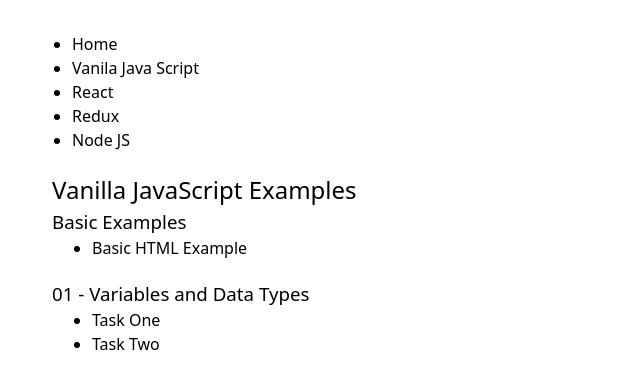
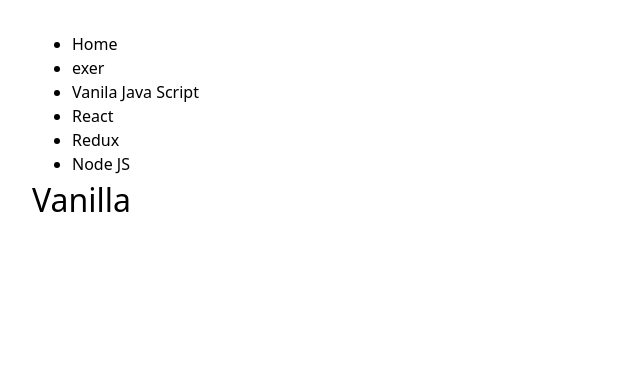
Before and after one commit to ValeriyVinn/exercises, a React (Vite) app: page /vanilla-js in a window 1280 px wide. Shown: the top 388 px of the page, without its empty margins (0-640 px from the left). Built offline with nearby package versions, Linux system fonts and the light colour scheme.

Commit message:
Test menu 1

```diff
--- a/src/App.jsx
+++ b/src/App.jsx
@@ -1,19 +1,22 @@
 import { Routes, Route } from "react-router-dom";
 import "./App.css";
 import SharedLayout from "./components/SharedLayout/SharedLayout";
-import VanillaMenu from "./components/VanillaMenu/VanillaMenu";
+// import VanillaMenu from "./components/VanillaMenu/VanillaMenu";
 
 function App() {
   return (
     <Routes>
       <Route path="/" element={<SharedLayout />}>
         <Route index element={<h1>Home</h1>} />
-        <Route path="/vanilla-js" element={<VanillaMenu/>}></Route>
-        <Route path="/react" element={<h1>React</h1>}></Route>
-        <Route path="/redux" element={<h1>Redux</h1>}></Route>
-        <Route path="/node-js" element={<h1>Node JS</h1>}></Route>
+       <Route path="/exercises" element={<h1>Exercises</h1>}></Route>
+      <Route path="/vanilla-js" element={<h1>Vanilla</h1>}></Route>
+      {/* <Route path="/vanilla-js" element={<VanillaMenu/>}></Route> */}
+      <Route path="/react" element={<h1>React</h1>}></Route>
+      <Route path="/redux" element={<h1>Redux</h1>}></Route>
+      <Route path="/node-js" element={<h1>Node JS</h1>}></Route>
+      <Route path="*" element={<h1>Element not found</h1>} />
       </Route>
-      <Route path="*" element={<h1>Element not found</h1>} />
+
     </Routes>
   );
 }
--- a/src/components/SharedLayout/SharedLayout.jsx
+++ b/src/components/SharedLayout/SharedLayout.jsx
@@ -8,6 +8,11 @@
         <li className={css.navItem}>
           <NavLink to="/" className={css.navLink}>
             Home
+          </NavLink>
+        </li>
+        <li className={css.navItem}>
+          <NavLink to="exercises" className={css.navLink}>
+            exer
           </NavLink>
         </li>
         <li className={css.navItem}>
--- a/src/components/VanillaMenu/VanillaMenu.jsx
+++ b/src/components/VanillaMenu/VanillaMenu.jsx
@@ -27,7 +27,7 @@
   const [sections, setSections] = useState([]);
 
   useEffect(() => {
-    fetch("../../../public/data/vanilla-tasks.json")
+    fetch("/data/vanilla-tasks.json")
       .then((res) => res.json())
       .then((data) => setSections(data))
       .catch((error) => console.error("Error loading vanilla tasks:", error));
--- a/vite.config.js
+++ b/vite.config.js
@@ -2,15 +2,14 @@
 import react from "@vitejs/plugin-react";
 
 // https://vite.dev/config/
-// export default defineConfig({
+export default defineConfig({
+  plugins: [react()],
+  base: "/exercises/",
+  // server: {
+  //   historyApiFallback: true, // щоб Vite не давав 404 при перезавантаженні сторінки
+  // },
+});
+// export default defineConfig(({ mode }) => ({
 //   plugins: [react()],
-//   // base: "/exercises/",
 //   base: mode === "production" ? "/exercises/" : "/",
-//   // server: {
-//   //   historyApiFallback: true, // щоб Vite не давав 404 при перезавантаженні сторінки
-//   // },
-// });
-export default defineConfig(({ mode }) => ({
-  plugins: [react()],
-  base: mode === "production" ? "/exercises/" : "/",
-}));
+// }));
```
